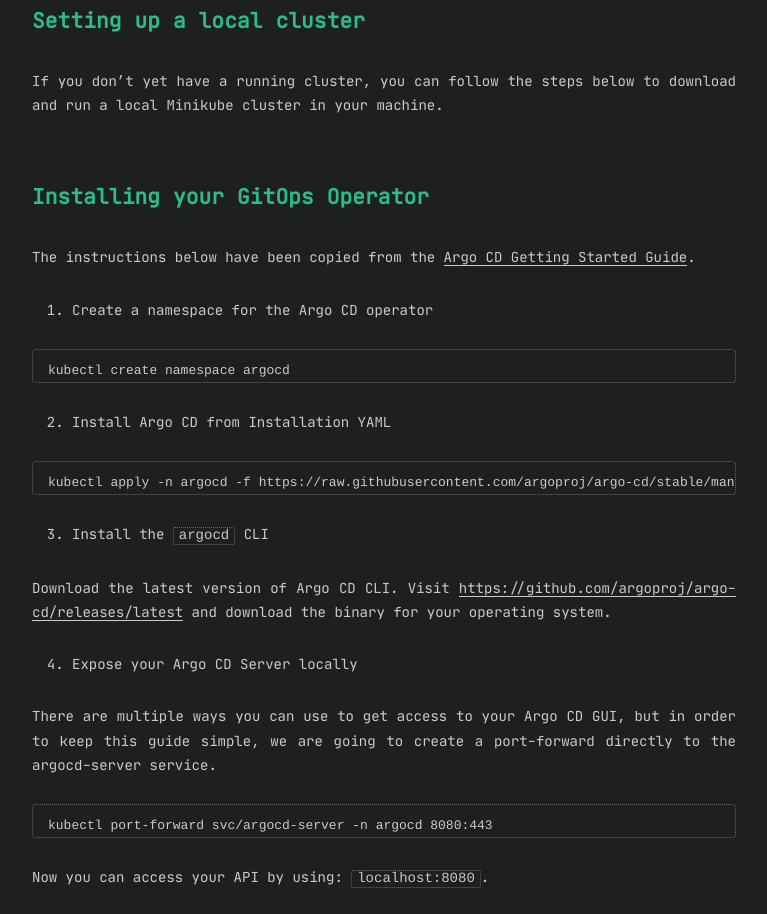
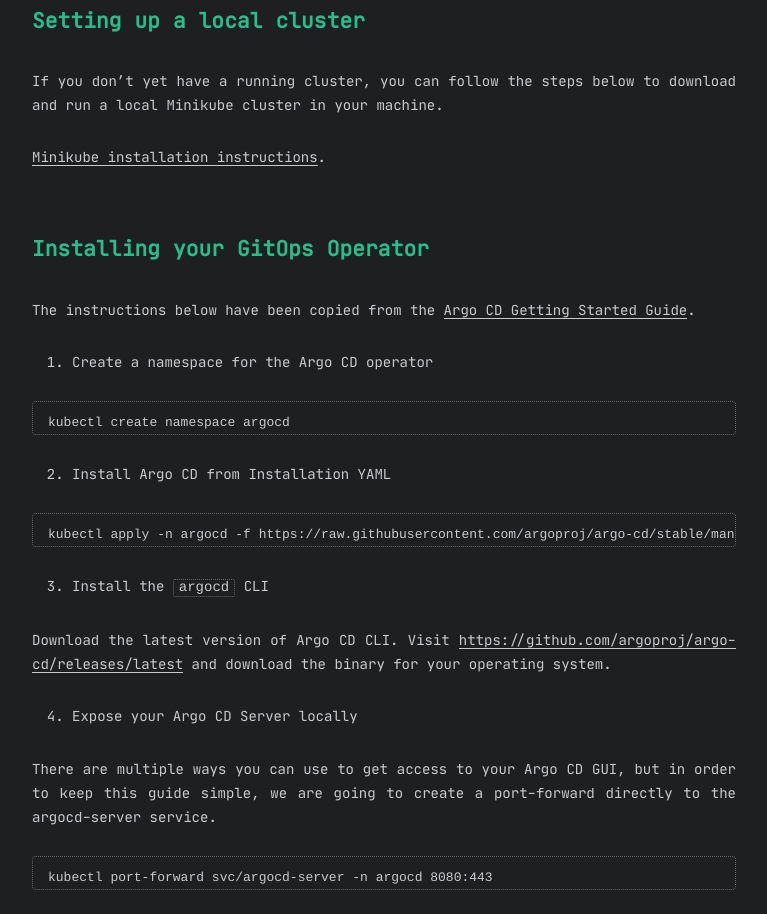
Before and after one commit to fgiorgetti/fgiorgetti.github.io, a plain HTML site: page posts/20210129-skupper-and-gitops/index.html in a window 1280 px wide. Shown: the part 1266-2180 px from the top of the page, without its empty margins (256-1023 px from the left). Drawn offline with Linux system fonts and the light colour scheme.

Commit message:
Added link to minikube instructions

```diff
--- a/posts/20210129-skupper-and-gitops/index.html
+++ b/posts/20210129-skupper-and-gitops/index.html
@@ -225,6 +225,7 @@ the latest version you have defined.</p>
 <h1 id="setting-up-a-local-cluster">Setting up a local cluster</h1>
 <p>If you don&rsquo;t yet have a running cluster, you can follow the steps below to
 download and run a local Minikube cluster in your machine.</p>
+<p><a href="https://minikube.sigs.k8s.io/docs/start/">Minikube installation instructions</a>.</p>
 <h1 id="installing-your-gitops-operator">Installing your GitOps Operator</h1>
 <p>The instructions below have been copied from the <a href="https://argoproj.github.io/argo-cd/getting_started/">Argo CD Getting Started Guide</a>.</p>
 <ol>
```
